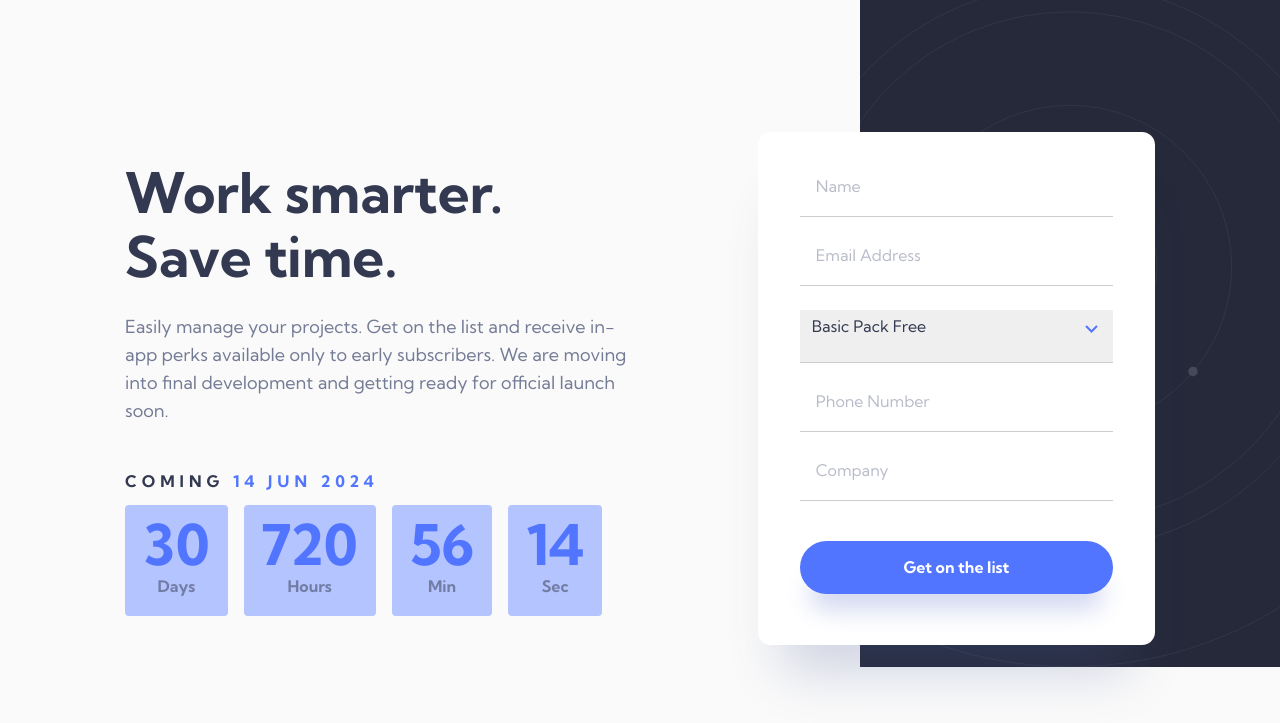
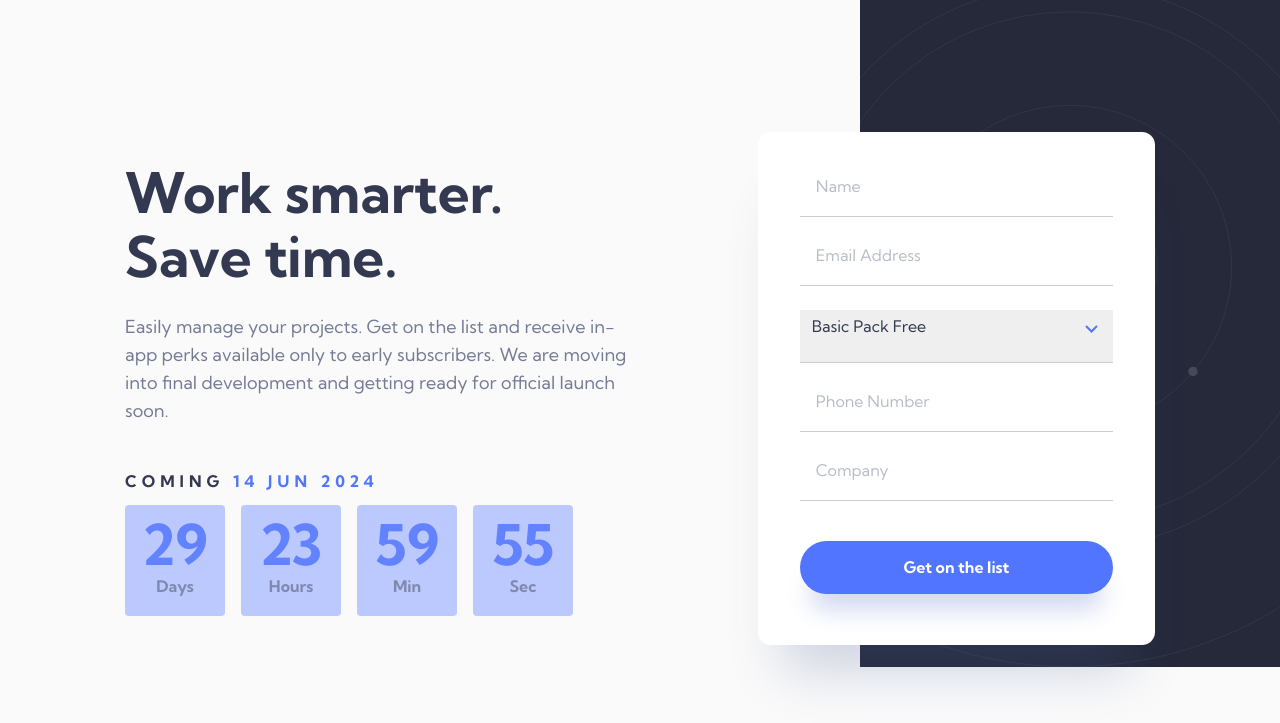
Before and after one commit to makogeboris/Officelite-coming-soon-site, a website built with Parcel: page src/sign-up.html in a window 1280 px wide. Shown: the part 133-856 px from the top of the page. Built offline with nearby package versions, Linux system fonts and the light colour scheme.

Commit message:
modified

```diff
--- a/src/script.js
+++ b/src/script.js
@@ -21,11 +21,13 @@ future.forEach((day) => {
   day.textContent = futureDate.format("DD MMM YYYY");
 });
 
-const daysFromDate = futureDate.diff(todayDate, "day");
-const hoursFromDate = futureDate.diff(todayDate, "hour");
+function updateCountdown() {
+  const remainingTime = dayjs.duration(futureDate.diff(dayjs()));
 
-console.log(daysFromDate);
-console.log(hoursFromDate);
+  const daysFromDate = Math.floor(remainingTime.asDays());
+  const hoursFromDate = remainingTime.hours();
+  const minutesFromDate = remainingTime.minutes();
+  const secondsFromDate = remainingTime.seconds();
 
   days.forEach((day) => {
     day.textContent = daysFromDate;
@@ -34,3 +36,18 @@ days.forEach((day) => {
   hours.forEach((hour) => {
     hour.textContent = hoursFromDate;
   });
+
+  minutes.forEach((min) => {
+    min.textContent = minutesFromDate;
+  });
+
+  seconds.forEach((sec) => {
+    sec.textContent = secondsFromDate;
+  });
+}
+
+// Update countdown every second
+setInterval(updateCountdown, 1000);
+
+// Initial update
+updateCountdown();
--- a/src/scss/base/_typography.scss
+++ b/src/scss/base/_typography.scss
@@ -136,7 +136,7 @@
   }
 }
 
-.numbers--blue {
+.numbers-blue {
   color: $color-blue;
 }
 
--- a/src/scss/components/_countdown.scss
+++ b/src/scss/components/_countdown.scss
@@ -35,15 +35,18 @@
       background: $color-dark-blue;
       border-radius: 0.25rem;
       padding: rem(11px) rem(18px);
-      width: 100%;
+      width: rem(72px);
 
       &--light {
         background: $very-light-blue;
+        opacity: 0.9;
+        mix-blend-mode: normal;
       }
 
       @include responsive(tablet) {
         gap: 0.15625rem;
         padding: rem(16px) rem(18px);
+        width: rem(100px);
       }
     }
   }
--- a/src/sign-up.html
+++ b/src/sign-up.html
@@ -48,19 +48,19 @@
             </p>
             <div class="countdown">
               <div class="countdown__item countdown__item--light">
-                <p class="countdown-numbers numbers--blue days">47</p>
+                <p class="countdown-numbers numbers-blue days">47</p>
                 <p class="countdown-units units--dark">Days</p>
               </div>
               <div class="countdown__item countdown__item--light">
-                <p class="countdown-numbers numbers--blue hours">07</p>
+                <p class="countdown-numbers numbers-blue hours">07</p>
                 <p class="countdown-units units--dark">Hours</p>
               </div>
               <div class="countdown__item countdown__item--light">
-                <p class="countdown-numbers numbers--blue minutes">56</p>
+                <p class="countdown-numbers numbers-blue minutes">56</p>
                 <p class="countdown-units units--dark">Min</p>
               </div>
               <div class="countdown__item countdown__item--light">
-                <p class="countdown-numbers numbers--blue seconds">14</p>
+                <p class="countdown-numbers numbers-blue seconds">14</p>
                 <p class="countdown-units units--dark">Sec</p>
               </div>
             </div>
@@ -149,9 +149,5 @@
     </main>
 
     <footer class="footer-signup"></footer>
-
-    <!-- If you're choosing to make this date dynamic, set it to 30 days in the future from the moment the visitor views the page -->
-
-    <!-- If you're choosing to make this timer dynamic, have it countdown from the date you set above -->
   </body>
 </html>
```
Also changed, not shown: src/index.html (+22 -6 lines), dist/index.html, dist/sign-up.html, 5 other files. Lines whose indentation alone changed are shown as unchanged.
